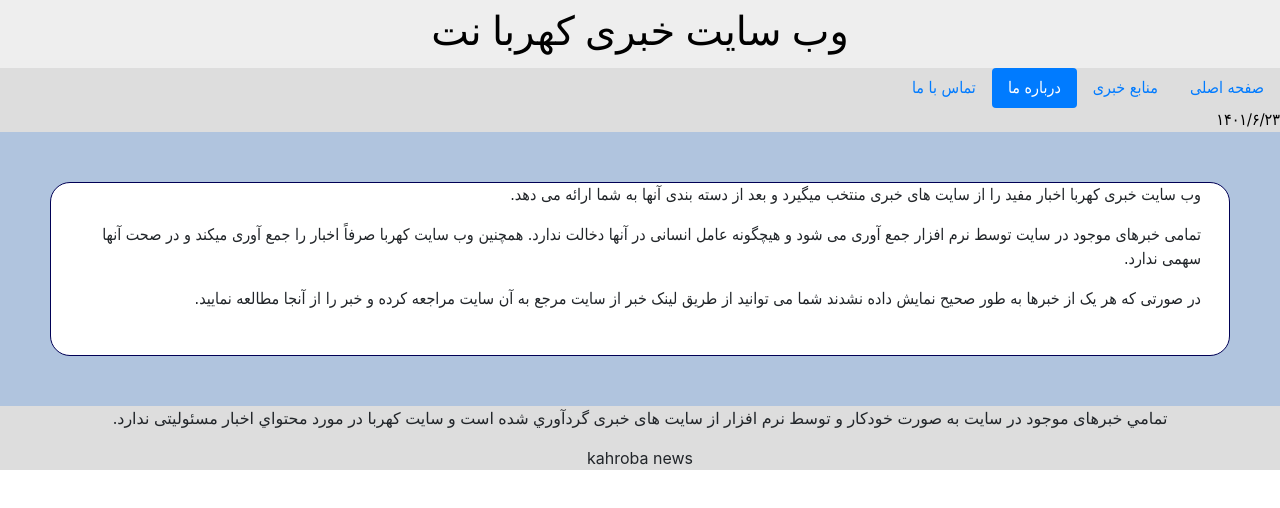
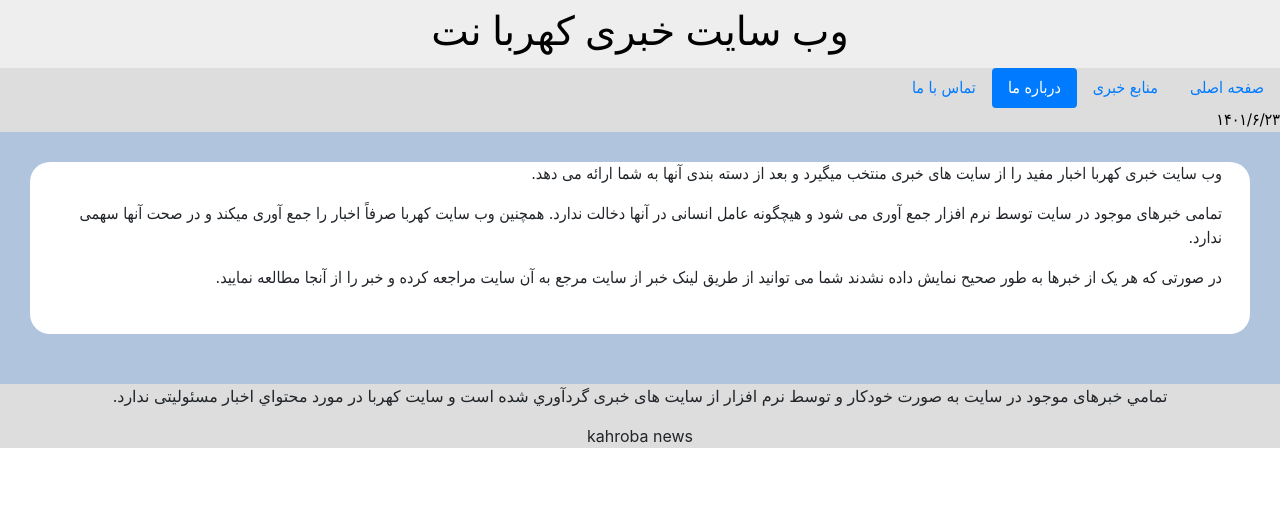
Before and after one commit to Hamidreza-Sedigh/wanoshk-site-frontend, a React (Create React App) app: page /aboutUs in a window 1280 px wide. Shown: the top 508 px of the page. Built offline with nearby package versions, Linux system fonts and the light colour scheme.

Commit message:
'somCSS'

```diff
--- a/src/App.css
+++ b/src/App.css
@@ -24,18 +24,6 @@ body {
 
 /* new added from main: */
 
-div.box {
-    /* background-color: thistle; */
-    padding: 28px;
-    padding-top: 0%;
-    margin: 20px;
-    /* overflow: 'hidden'; */
-    border: 1px solid #000055 ;
-    /* border: 1px solid  #000055    ; */
-    /* border: 1px solid  #fff   ; */
-    border-radius: 20px;
-    background-color: #fff;
-}
 
 .main-box-title{
     margin: 3px;
--- a/src/pages/MainPage/mainPage.css
+++ b/src/pages/MainPage/mainPage.css
@@ -10,9 +10,10 @@ div.box {
     /* background-color: thistle; */
     padding: 28px;
     padding-top: 0%;
-    margin: 20px;
+    /* margin: 20px; */
+    margin-bottom: 20px;
     /* overflow: 'hidden'; */
-    border: 1px solid red ;
+    /* border: 1px solid red ; */
     /* border: 1px solid  #000055    ; */
     /* border: 1px solid  #fff   ; */
     border-radius: 20px;
--- a/src/pages/newsPage/newsPage.css
+++ b/src/pages/newsPage/newsPage.css
@@ -1,8 +1,9 @@
 div.main-body{
     background-color: white;
-    /* margin-left: 5%; */
+    /* margin-left: -2%;
+    margin-right: -2%; */
     /* padding: auto; */
-    padding: 2% 4% 4% 4%;
+    padding: 2% 1% 1% 1%;
 }
 
 div.nav {
@@ -16,7 +17,10 @@ div.news-body{
     text-align: justify;
     background-color: white;
 }
- img{
+img{
+    display: block;
+    margin-left: auto;
+    margin-right: auto;
     max-width: 100%;
     width: auto;
 }
```
